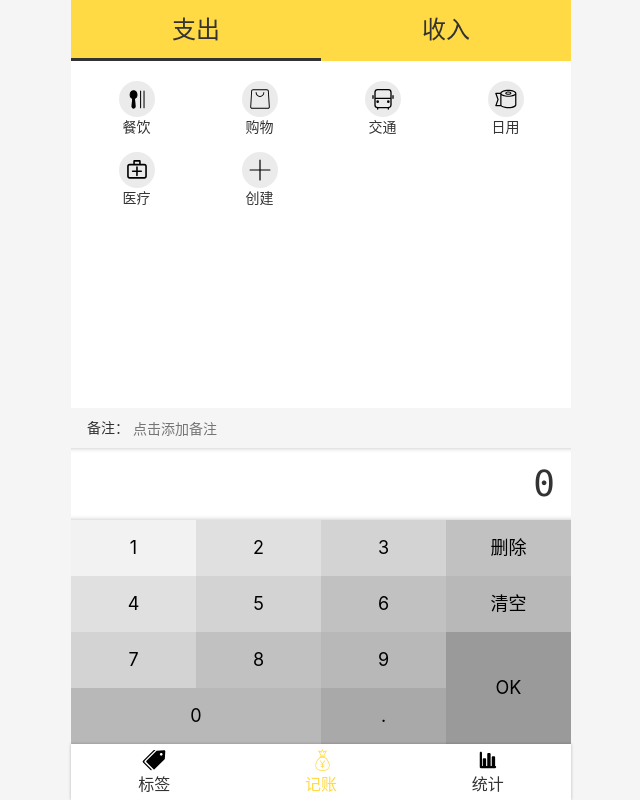
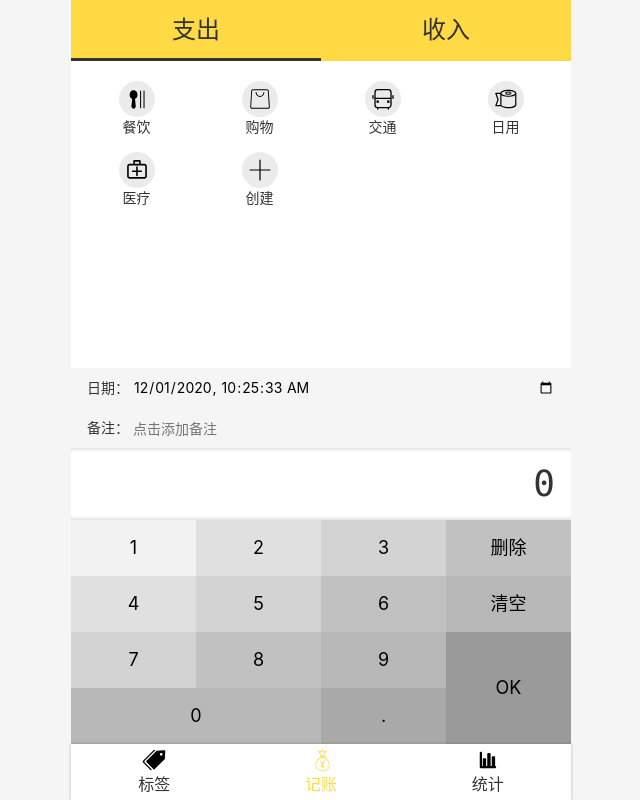
Before and after one commit to alertguo/mango-react-echarts, a React app: page /#/money in a window 1280 px wide. Shown: the whole page, without its empty margins (319-959 px from the left). Built offline with nearby package versions, Linux system fonts and the light colour scheme.

Commit message:
添加日期到记账页面

```diff
--- a/src/views/Money.tsx
+++ b/src/views/Money.tsx
@@ -6,6 +6,7 @@ import TypeSection from './Money/TypeSection';
 import NumberPadSection from './Money/NumberPadSection';
 import styled from 'styled-components';
 import {useRecords} from '../hooks/useRecords';
+import dayjs from 'dayjs';
 
 const MyLayout = styled(Layout)`
   display: flex;
@@ -17,7 +18,8 @@ const defaultRecord = {
   tagIds: [] as number[],
   note: '',
   type: '-' as Type,
-  amount: 0
+  amount: 0,
+  createAt: new Date().toISOString()
 };
 
 
@@ -34,6 +36,10 @@ function Money() {
   const submit = () => {
     addRecord(selected) && setSelected(defaultRecord);
   };
+  // 解决不显示默认的日期的 bug
+  const x = (isoString: string) => {
+    return dayjs(isoString).format('YYYY-MM-DDTHH:mm:ss')
+  }
   return (
     <MyLayout scrollTop={0}>
       <TypeSection value={selected.type}
@@ -41,7 +47,13 @@ function Money() {
       <TagsSection value={selected.tagIds}
                    type={selected.type}
                    onChange={(tagIds) => onChange({tagIds})}/>
+      <NotesSection value={x(selected.createAt)}
+                    labels="日期："
+                    types="datetime-local"
+                    onChange={(createAt) => onChange({createAt})}/>
       <NotesSection value={selected.note}
+                    labels="备注："
+                    types="text"
                     onChange={(note) => onChange({note})}/>
       <NumberPadSection value={selected.amount}
                         onChange={(amount) => onChange({amount})}
--- a/src/views/Money/NotesSection.tsx
+++ b/src/views/Money/NotesSection.tsx
@@ -8,17 +8,21 @@ const Wrapper = styled.section`
   font-size: 14px;
 `;
 type Props = {
-  value: string,
+  value: string
+  labels: string
+  types: string
   onChange: (value: string) => void
 }
 const NotesSection: React.FC<Props> = (props) => {
   const note = props.value;
-  const onChange: ChangeEventHandler<HTMLInputElement> = (e)=>{
-    props.onChange(e.target.value)
-  }
+  const labels = props.labels;
+  const types = props.types;
+  const onChange: ChangeEventHandler<HTMLInputElement> = (e) => {
+    props.onChange(e.target.value);
+  };
   return (
     <Wrapper>
-      <Input label="备注：" type="text" value={note} onChange={onChange} placeholder="点击添加备注"/>
+      <Input label={labels} type={types} value={note} onChange={onChange} placeholder="点击添加备注"/>
     </Wrapper>
   );
 };
```
